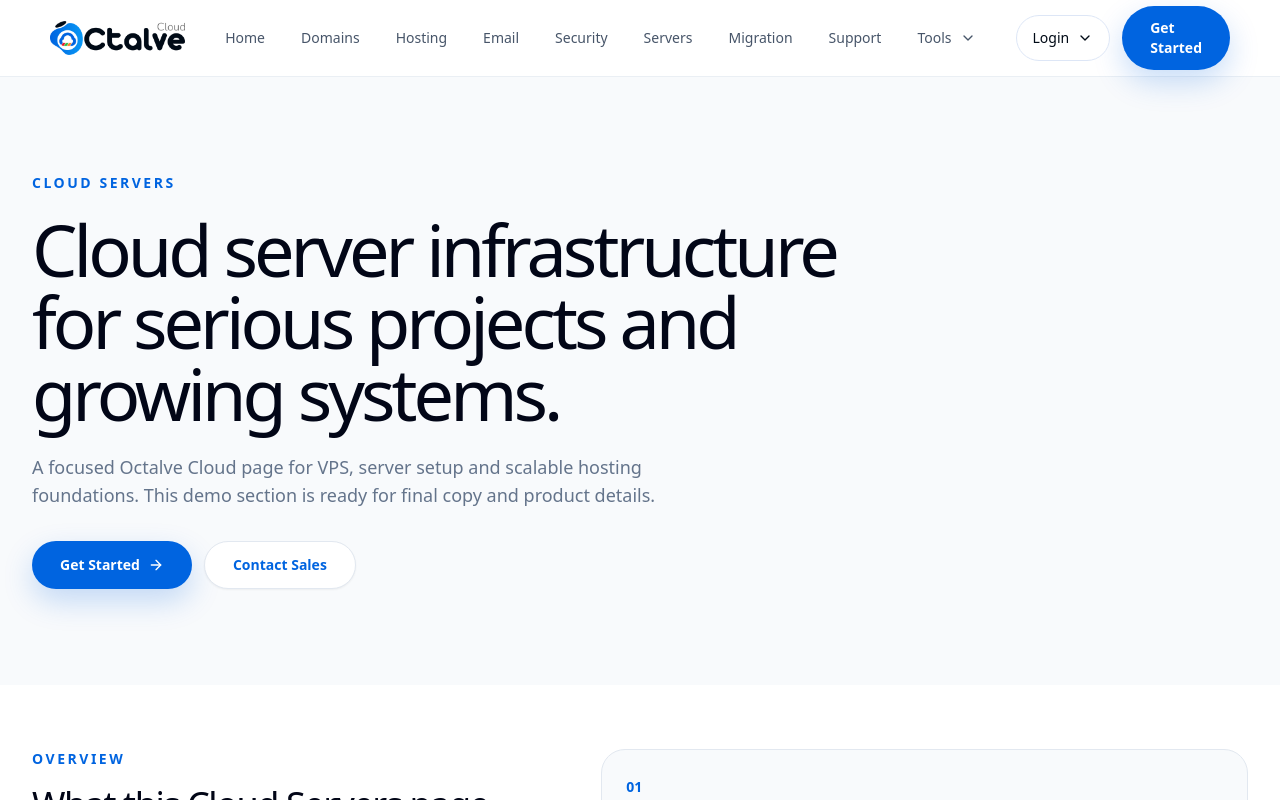
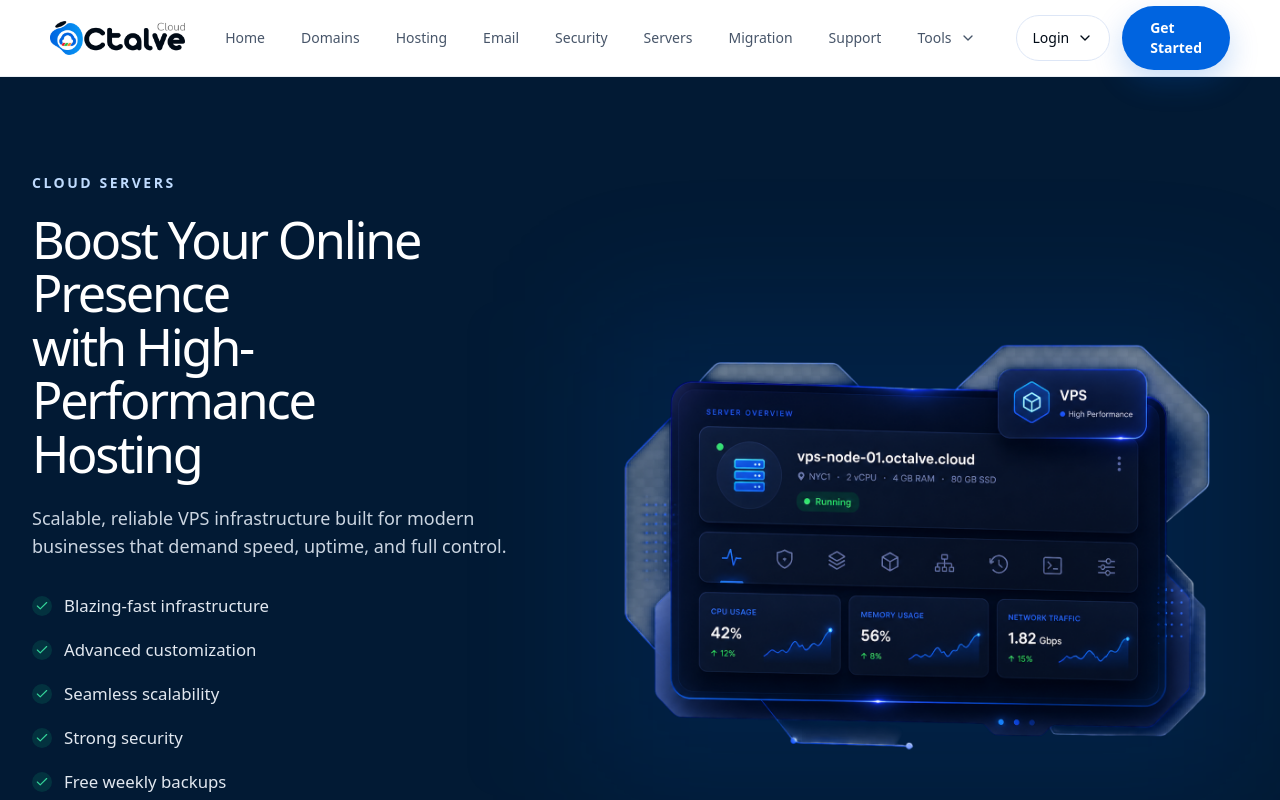
Before and after one commit to octalve-core/octalve-cloud, a Next.js app: page /servers in a window 1280 px wide. Shown: the top 800 px of the page. Built offline with nearby package versions, Linux system fonts and the light colour scheme.

Commit message:
Server V1

```diff
--- a/src/features/cloud/servers/components/Hero.tsx
+++ b/src/features/cloud/servers/components/Hero.tsx
@@ -1,26 +1,114 @@
+"use client";
+
+import React from "react";
+import Image from "next/image";
 import Link from "next/link";
-import { ArrowRight } from "lucide-react";
+import { ArrowRight, Check, Shield } from "lucide-react";
 import { cloudLinks } from "@/features/cloud/data/cloud-links";
+import vpsHeroVisual from "@/assets/sections/vps-hero-visual.png";
+
+const heroPoints = [
+  "Blazing-fast infrastructure",
+  "Advanced customization",
+  "Seamless scalability",
+  "Strong security",
+  "Free weekly backups",
+];
 
 export function Hero() {
   return (
-    <section className="bg-[#F8FAFC] px-4 py-16 sm:px-6 lg:px-8 lg:py-24">
-      <div className="mx-auto max-w-7xl">
-        <div className="max-w-4xl">
-          <p className="text-sm font-semibold uppercase tracking-[0.18em] text-cloud-blue">Cloud Servers</p>
-          <h1 className="mt-5 text-4xl font-medium tracking-[-0.055em] text-slate-950 sm:text-5xl lg:text-7xl">
-            Cloud server infrastructure for serious projects and growing systems.
+    <section className="overflow-hidden bg-[#021A34] px-4 py-16 text-white sm:px-6 lg:px-8 lg:py-24">
+      <div className="mx-auto grid max-w-7xl gap-12 lg:grid-cols-[0.84fr_1.16fr] lg:items-center lg:gap-14 xl:gap-20">
+        <div className="max-w-[590px]">
+          <p className="text-sm font-semibold uppercase tracking-[0.18em] text-blue-200">
+            Cloud Servers
+          </p>
+
+          <h1 className="mt-5 text-[2.1rem] font-medium tracking-[-0.045em] text-white sm:text-[2.45rem] lg:text-[2.9rem] lg:leading-[1.06] xl:text-[3.15rem]">
+            <span className="block">Boost Your Online Presence</span>
+            <span className="block">with High-Performance</span>
+            <span className="block">Hosting</span>
           </h1>
-          <p className="mt-6 max-w-2xl text-base leading-8 text-slate-500 sm:text-lg">
-            A focused Octalve Cloud page for VPS, server setup and scalable hosting foundations. This demo section is ready for final copy and product details.
+
+          <p className="mt-6 max-w-xl text-base leading-8 text-slate-300 sm:text-lg">
+            Scalable, reliable VPS infrastructure built for modern businesses
+            that demand speed, uptime, and full control.
           </p>
+
+          <ul className="mt-8 space-y-4">
+            {heroPoints.map((point) => (
+              <li
+                key={point}
+                className="flex items-start gap-3 text-base leading-7 text-slate-200 sm:text-[1.05rem]"
+              >
+                <span className="mt-1 inline-flex h-5 w-5 flex-shrink-0 items-center justify-center rounded-full bg-emerald-500/15 text-emerald-400">
+                  <Check className="h-3.5 w-3.5" aria-hidden="true" />
+                </span>
+                <span>{point}</span>
+              </li>
+            ))}
+          </ul>
+
           <div className="mt-8 flex flex-col gap-3 sm:flex-row">
-            <a href={cloudLinks.console} target="_blank" rel="noreferrer" className="inline-flex min-h-12 items-center justify-center gap-2 rounded-full bg-cloud-blue px-7 text-sm font-semibold text-white shadow-[0_12px_30px_rgba(0,100,224,0.22)] transition hover:-translate-y-0.5 hover:bg-blue-600">
-              Get Started <ArrowRight className="h-4 w-4" />
+            <a
+              href={cloudLinks.console}
+              target="_blank"
+              rel="noreferrer"
+              className="inline-flex min-h-12 items-center justify-center gap-2 rounded-xl bg-cloud-blue px-7 text-sm font-semibold text-white shadow-[0_14px_30px_rgba(0,100,224,0.28)] transition hover:-translate-y-0.5 hover:bg-blue-600"
+            >
+              Get Started
+              <ArrowRight className="h-4 w-4" aria-hidden="true" />
             </a>
-            <Link href="/contact" className="inline-flex min-h-12 items-center justify-center rounded-full border border-slate-200 bg-white px-7 text-sm font-semibold text-cloud-blue shadow-sm transition hover:-translate-y-0.5 hover:border-cloud-blue/30 hover:bg-slate-50">
+
+            <Link
+              href="/contact"
+              className="inline-flex min-h-12 items-center justify-center rounded-xl border border-white/15 bg-white/5 px-7 text-sm font-semibold text-white backdrop-blur-sm transition hover:-translate-y-0.5 hover:border-white/25 hover:bg-white/10"
+            >
               Contact Sales
             </Link>
+          </div>
+
+          <div className="mt-6 flex items-center gap-3 text-sm text-slate-300 sm:text-base">
+            <Shield className="h-4 w-4 text-slate-300" aria-hidden="true" />
+            <span>Built for performance, uptime, and control</span>
+          </div>
+        </div>
+
+        <div className="relative">
+          <div
+            className="relative mx-auto w-full max-w-[980px] select-none"
+            onContextMenu={(event) => event.preventDefault()}
+            onDragStart={(event) => event.preventDefault()}
+            onCopy={(event) => event.preventDefault()}
+            onCut={(event) => event.preventDefault()}
+            style={{ userSelect: "none" }}
+          >
+            <div
+              className="pointer-events-none absolute inset-0 rounded-[2rem] bg-cloud-blue/10 blur-3xl"
+              aria-hidden="true"
+            />
+
+            <Image
+              src={vpsHeroVisual}
+              alt="Octalve Cloud VPS hero visual"
+              priority
+              draggable={false}
+              className="pointer-events-none relative z-10 h-auto w-full select-none object-contain"
+              style={
+                {
+                  WebkitTouchCallout: "none",
+                  userSelect: "none",
+                } as React.CSSProperties
+              }
+            />
+
+            <div
+              className="absolute inset-0 z-20"
+              aria-hidden="true"
+              onContextMenu={(event) => event.preventDefault()}
+              onDragStart={(event) => event.preventDefault()}
+              onCopy={(event) => event.preventDefault()}
+            />
           </div>
         </div>
       </div>
```
Also changed, not shown: src/assets/sections/vps-hero-visual.png (added).
